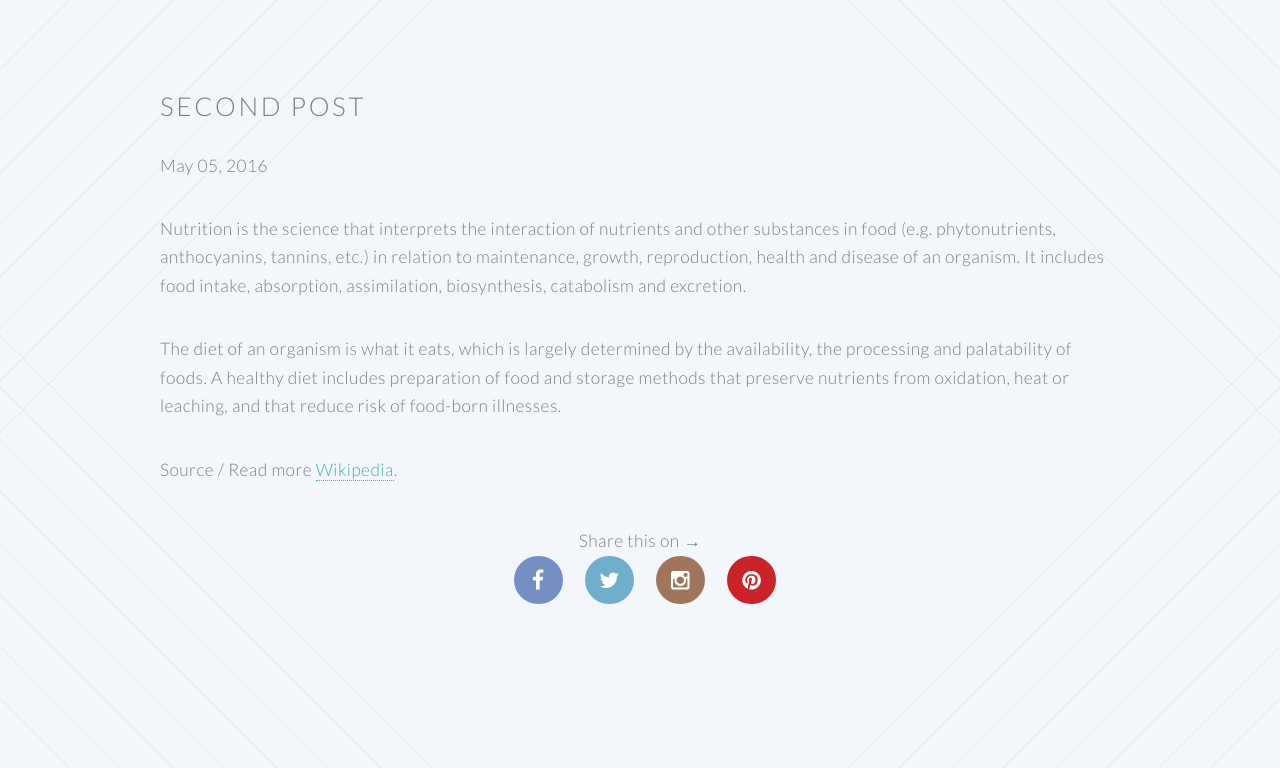
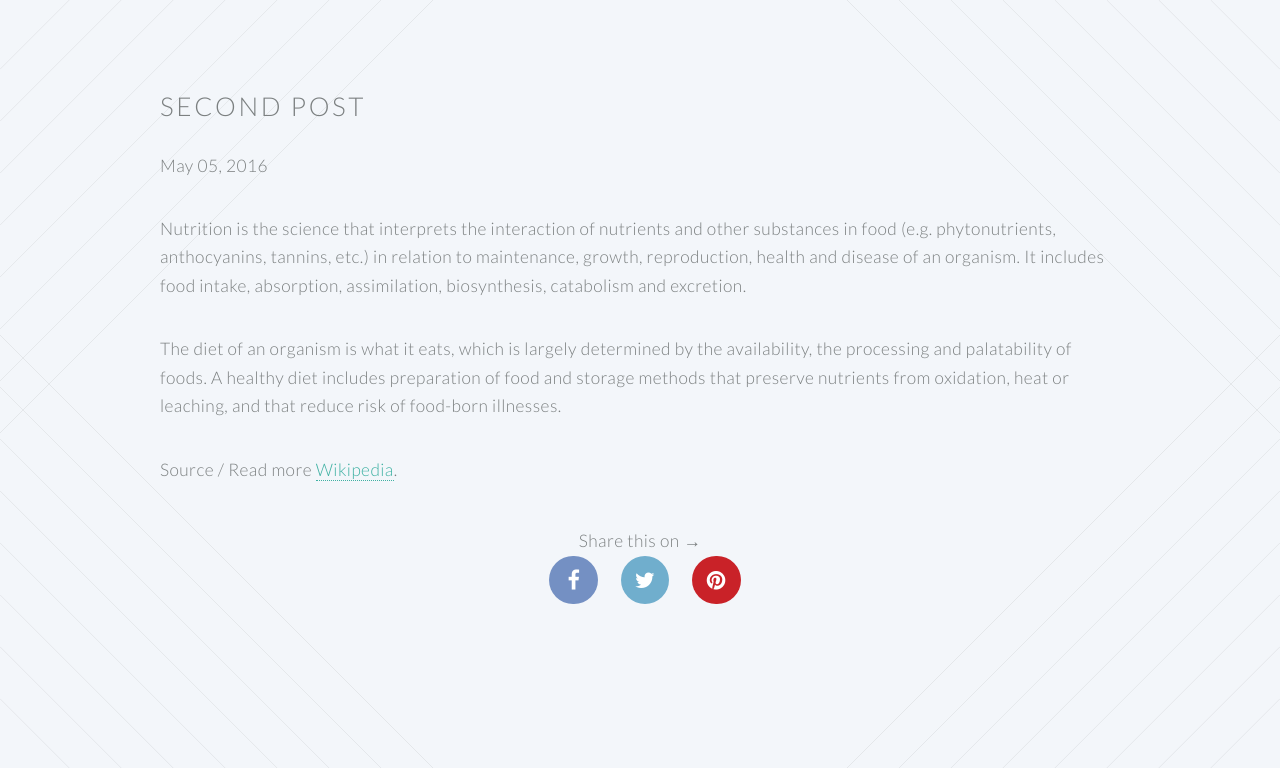
Before and after one commit to lmchristensen23/lmchristensen23.github.io, a Jekyll site: the page built from _posts/2016-05-05-second-post.md, in a window 1280 px wide. Shown: the part 543-1311 px from the top of the page. Built offline with Jekyll 4.4.1, drawn with Linux system fonts in a browser that asks for light colours; grey boxes are pictures that could not be loaded.

Commit message:
removed instagram share button

```diff
--- a/_layouts/post.html
+++ b/_layouts/post.html
@@ -12,11 +12,10 @@ layout: default
   <div class="share-page">
     Share this on &rarr;
     <ul class="icons">
-			<li><a href="https://facebook.com/sharer.php?u={{ site.url }}{{ page.url }}" rel="nofollow" target="_blank" title="Share on Facebook" class="icon circle fa-facebook"><span class="label">Facebook</span></a></li>
-			<li><a href="https://twitter.com/intent/tweet?text={{ page.title }}&url={{ site.url }}{{ page.url }}&via={{ site.twitter_username }}&related={{ site.twitter_username }}" rel="nofollow" target="_blank" title="Share on Twitter" class="icon circle fa-twitter"><span class="label">Twitter</span></span></a></li>
-			<li><a href="https://www.instagram.com/nourishology/" class="icon circle fa-instagram"><span class="label">Instagram</span></a></li>
-			<li><a href="http://pinterest.com/pin/create/button/?url=<URL>&description=<TITLE>" rel="nofollow" target="blank" title="Share on Pinterest" class="icon circle fa-pinterest"><span class="label">Pinterest</span></a></li>
-		</ul>
+	<li><a href="https://facebook.com/sharer.php?u={{ site.url }}{{ page.url }}" rel="nofollow" target="_blank" title="Share on Facebook" class="icon circle fa-facebook"><span class="label">Facebook</span></a></li>
+	<li><a href="https://twitter.com/intent/tweet?text={{ page.title }}&url={{ site.url }}{{ page.url }}&via={{ site.twitter_username }}&related={{ site.twitter_username }}" rel="nofollow" target="_blank" title="Share on Twitter" class="icon circle fa-twitter"><span class="label">Twitter</span></span></a></li>
+	<li><a href="http://pinterest.com/pin/create/button/?url=<URL>&description=<TITLE>" rel="nofollow" target="blank" title="Share on Pinterest" class="icon circle fa-pinterest"><span class="label">Pinterest</span></a></li>
+    </ul>
   </div>
 
 </div>
```
